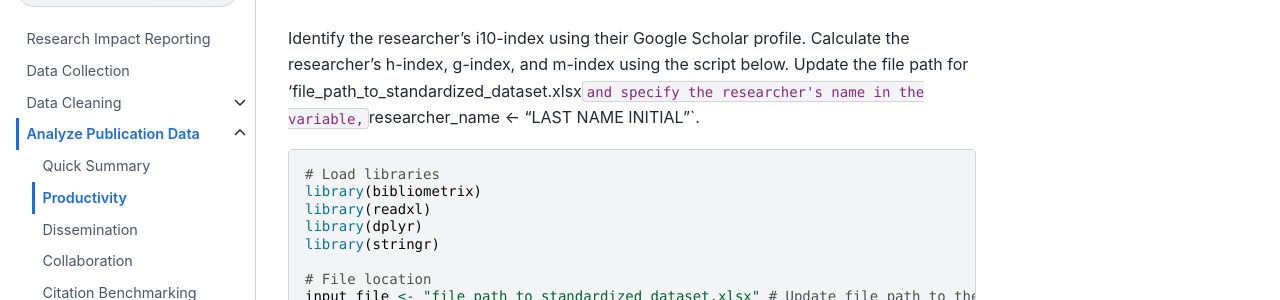
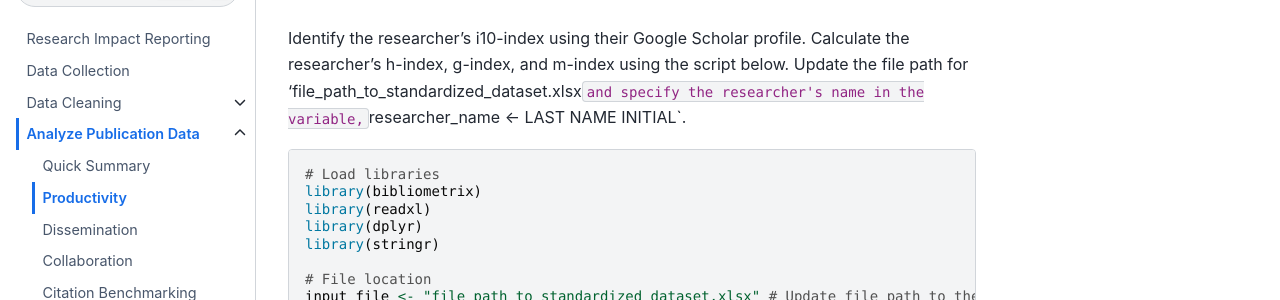
Before and after one commit to vvlooking/research-impact, a Jupyter Book: the page built from website/analyze-data-productivity.md, in a window 1280 px wide and 900 px high, scrolled down 340 px. Shown: the part 153-453 px from the top of the window. Built offline with Jupyter Book 1.0.4 settings and Sphinx 7.4.7 and the Sphinx Book theme 1.1.4, drawn with Linux system fonts in a browser that asks for light colours.

````diff
--- a/website/analyze-data-productivity.md
+++ b/website/analyze-data-productivity.md
@@ -10,7 +10,7 @@
 - [ ] Calculate the number of documents by authorship order (i.e., sole, first, and last author)
 
 ## Author Indexes
-Identify the researcher's i10-index using their Google Scholar profile. Calculate the researcher's h-index, g-index, and m-index using the script below. Update the file path for 'file_path_to_standardized_dataset.xlsx` and specify the researcher's name in the variable, `researcher_name <- "LAST NAME INITIAL"`.
+Identify the researcher's i10-index using their Google Scholar profile. Calculate the researcher's h-index, g-index, and m-index using the script below. Update the file path for 'file_path_to_standardized_dataset.xlsx` and specify the researcher's name in the variable, `researcher_name <- LAST NAME INITIAL`.
 
 ```r
 # Load libraries
````
